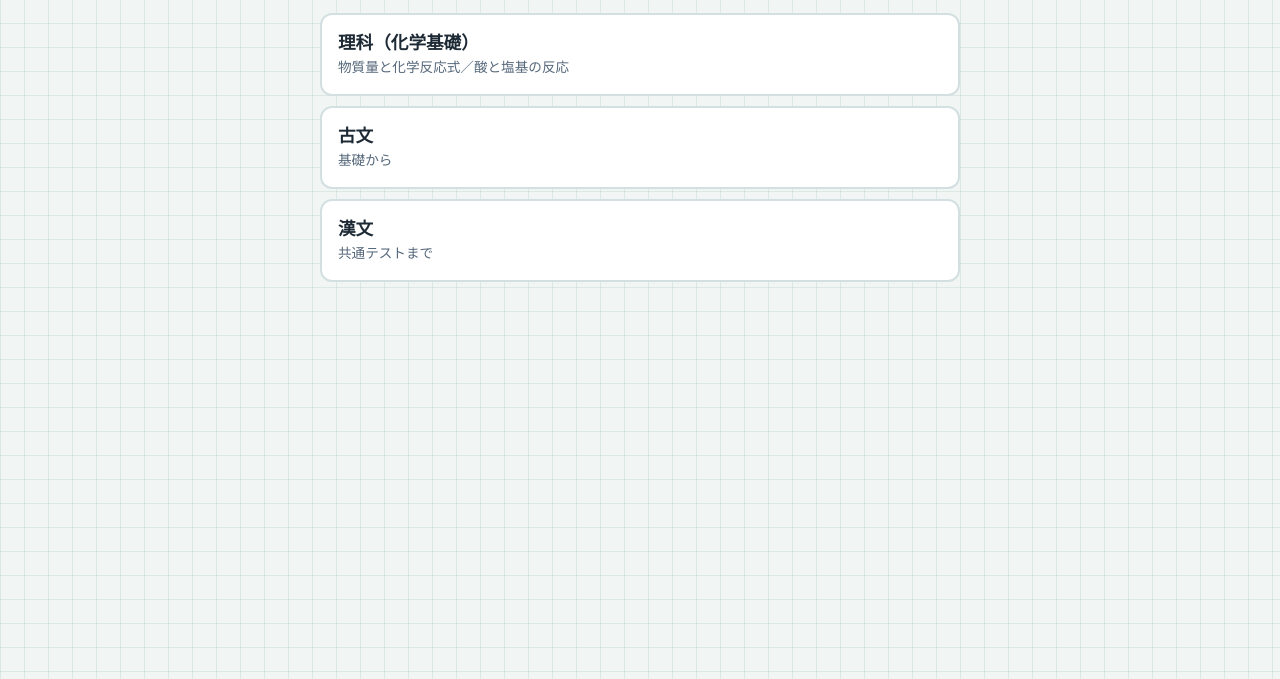
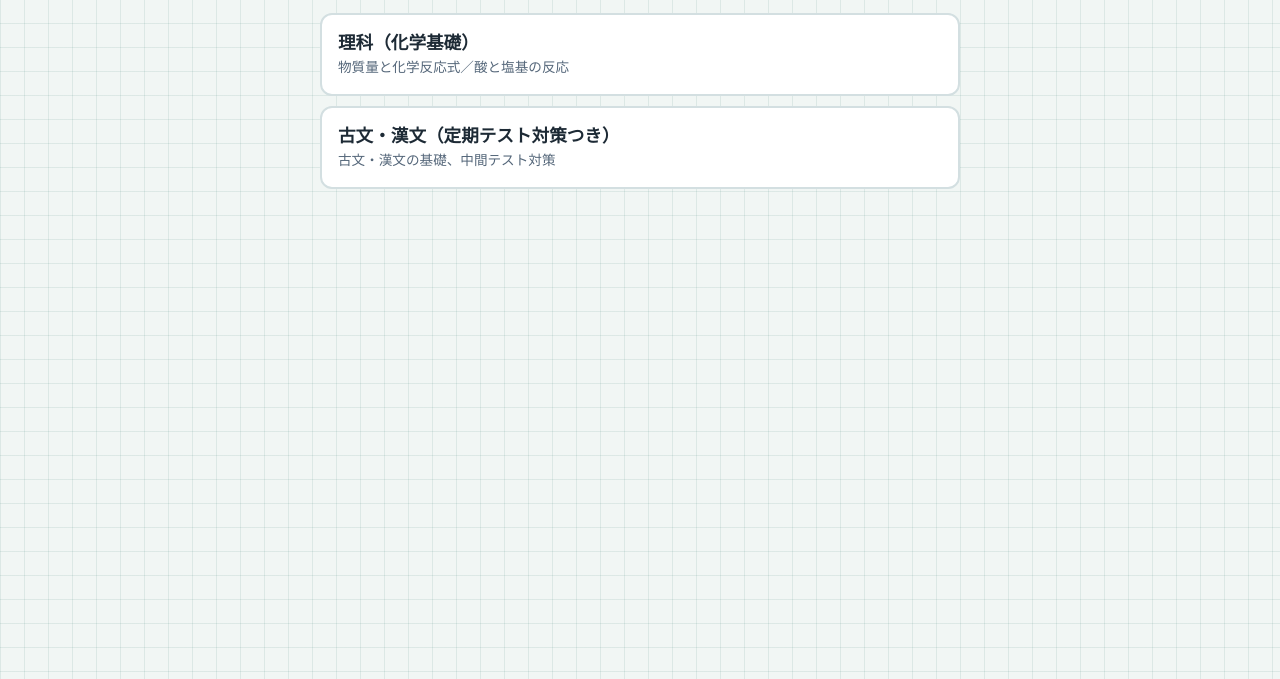
Before and after one commit to jimbeam71/koukou, a plain HTML site: page public/index.html in a window 1280 px wide. Shown: the part 121-800 px from the top of the page. Drawn offline with Linux system fonts and the light colour scheme; a web font is replaced by a local one.

Commit message:
高校トップの古文・漢文を、定期テスト対策つきの古文漢文トップへのリンクに変更
Co-Authored-By: Claude Sonnet 5.5 <noreply@anthropic.com>
Claude-Session: https://claude.ai/code/session_017eHGv6X7Fsba6Tn5G3VMik

```diff
--- a/public/index.html
+++ b/public/index.html
@@ -10,6 +10,5 @@ main{max-width:640px;margin:0 auto;display:flex;flex-direction:column;gap:16px}h
 <header><p class="kicker">高校</p><h1>高校 自習サイト</h1><p class="lead">教科をえらんでください。</p></header>
 <div class="units">
 <a class="unit" href="rika/index.html"><span class="ut">理科（化学基礎）</span><span class="us">物質量と化学反応式／酸と塩基の反応</span></a>
-<a class="unit" href="https://kobun.senta1111.workers.dev/"><span class="ut">古文</span><span class="us">基礎から</span></a>
-<a class="unit" href="https://kanbun.senta1111.workers.dev/"><span class="ut">漢文</span><span class="us">共通テストまで</span></a>
+<a class="unit" href="https://koukou-kokugo.senta1111.workers.dev/"><span class="ut">古文・漢文（定期テスト対策つき）</span><span class="us">古文・漢文の基礎、中間テスト対策</span></a>
 </div></main></body></html>
```
